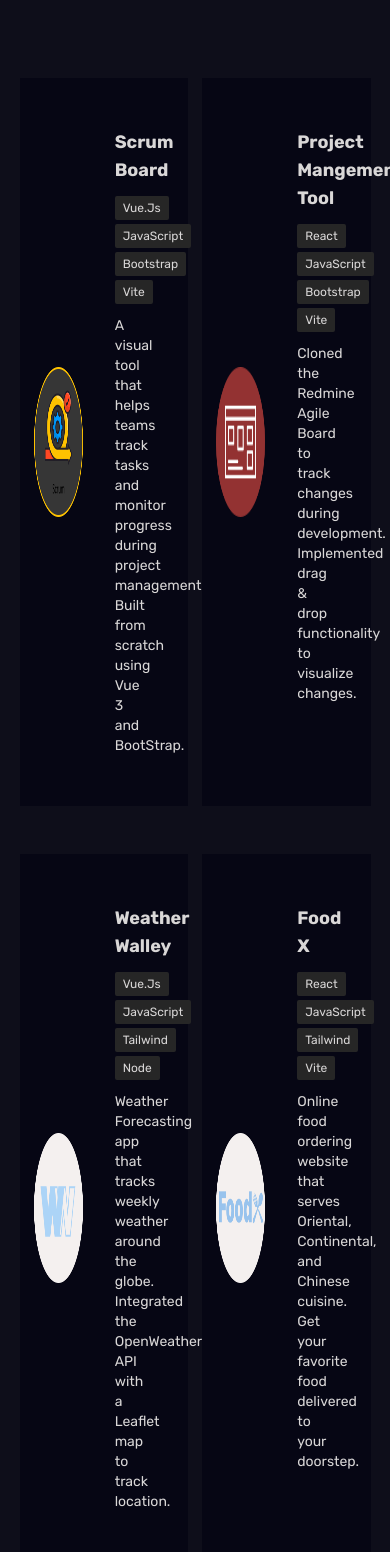
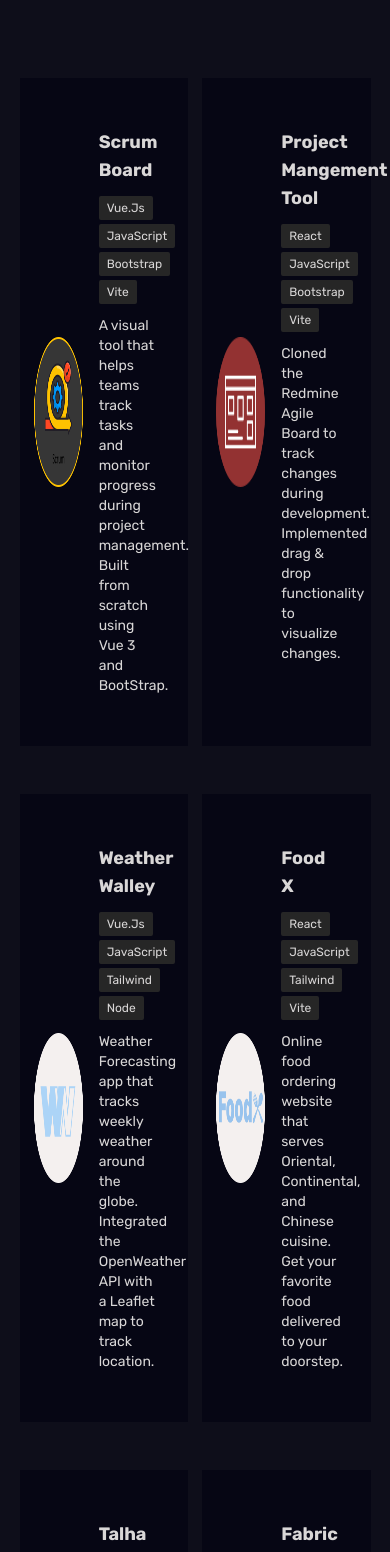
Before and after one commit to talhaiftikhar12549/talhaiftikhar, a React (Vite) app: page / in a window 390 px wide. Shown: the part 3882-5434 px from the top of the page. Built offline with nearby package versions, Linux system fonts and the light colour scheme.

Commit message:
added responsiveness to whole website on normal laptop screen

```diff
--- a/src/components/ContactUs.jsx
+++ b/src/components/ContactUs.jsx
@@ -19,7 +19,7 @@ export default function ContactUs() {
         <>
             <div id="contactUs" className="h-[100%] bg-[#0e0e1a] text-[#d9d7d7] flex flex-col items-center py-10">
 
-                <div className="w-[90%] lg:w-[70%] ">
+                <div className="w-[90%] xl:w-[85%] 2xl:w-[70%] ">
 
                     <div className="py-10 ">
                         <p class=" text-3xl py-2 [#2c2ebf] relative">CONTACT ME. <span className='absolute bg-[#2c2ebf] bottom-0 left-0 h-[2px] w-[100px]'></span></p>
--- a/src/components/Education&Skills.jsx
+++ b/src/components/Education&Skills.jsx
@@ -4,7 +4,7 @@ export default function EducationSkills() {
         <>
             <div id="Education&Skills" className="h-[100%] bg-[#0e0e1a] text-[#d9d7d7] flex flex-col items-center py-10">
 
-                <div className="w-[90%] lg:w-[70%] ">
+                <div className="w-[90%] xl:w-[85%] 2xl:w-[70%] ">
 
                     <div className="py-10 ">
                         <p class=" text-3xl py-2 [#2c2ebf] relative">EDUCATION & SKILLS. <span className='absolute bg-[#2c2ebf] bottom-0 left-0 h-[2px] w-[100px]'></span></p>
--- a/src/components/MyExperience.jsx
+++ b/src/components/MyExperience.jsx
@@ -6,7 +6,7 @@ export default function MyExperience() {
     return (
         <>
             <div id="experience" className="h-[100%] bg-[#0e0e1a] text-[#d9d7d7] flex flex-col items-center py-10">
-                <div className="w-[90%] lg:w-[70%]  ">
+                <div className="w-[90%] xl:w-[85%] 2xl:w-[70%] ">
                     <div className="py-10 ">
                         <p class=" text-3xl py-2 [#2c2ebf] relative">EXPERIENCE. <span className='absolute bg-[#2c2ebf] bottom-0 left-0 h-[2px] w-[100px]'></span></p>
                     </div>
--- a/src/components/ProjectSection.jsx
+++ b/src/components/ProjectSection.jsx
@@ -21,7 +21,7 @@ export default function ProjectSection() {
     return (
         <>
             <div id="projectsSection" className="h-[100%] bg-[#0e0e1a] text-[#d9d7d7] flex flex-col items-center py-10">
-                <div className="w-[90%] lg:w-[70%] ">
+                <div className="w-[90%] xl:w-[85%] 2xl:w-[70%] ">
                     <div className="py-10 ">
                         <p class=" text-3xl py-2 [#2c2ebf] relative">PROJECTS. <span className='absolute bg-[#2c2ebf] bottom-0 left-0 h-[2px] w-[100px]'></span></p>
                     </div>
@@ -57,7 +57,7 @@ export default function ProjectSection() {
                                     <img className="h-[150px] w-[150px]" src={scrumBoard} alt="" />
                                 </div>
 
-                                <div className="w-[65%] py-0 px-8 ">
+                                <div className="w-[65%] py-0 px-4 ">
 
                                     <p className="text-lg font-bold">Scrum Board</p>
 
@@ -89,7 +89,7 @@ export default function ProjectSection() {
                                     <img className="h-[150px] w-[150px]" src={projectmanagement} alt="" />
                                 </div>
 
-                                <div className="w-[65%] py-0 px-8 ">
+                                <div className="w-[65%] py-0 px-4 ">
 
                                     <p className="text-lg font-bold">Project Mangement Tool</p>
 
@@ -130,7 +130,7 @@ export default function ProjectSection() {
                                     <img className="h-[150px] w-[150px]" src={weatherWalley} alt="" />
                                 </div>
 
-                                <div className="w-[65%] py-0 px-8 ">
+                                <div className="w-[65%] py-0 px-4 ">
 
                                     <p className="text-lg font-bold">Weather Walley</p>
 
@@ -162,7 +162,7 @@ export default function ProjectSection() {
                                     <img className="h-[150px] w-[150px]" src={foodxLogo} alt="" />
                                 </div>
 
-                                <div className="w-[65%] py-0 px-8 ">
+                                <div className="w-[65%] py-0 px-4 ">
 
                                     <p className="text-lg font-bold">Food X</p>
 
@@ -205,7 +205,7 @@ export default function ProjectSection() {
                                     <img className="h-[150px] w-[150px]" src={portfolioLogo} alt="" />
                                 </div>
 
-                                <div className="w-[65%] py-0 px-8 ">
+                                <div className="w-[65%] py-0 px-4 ">
 
                                     <p className="text-lg font-bold">Talha Portfolio</p>
 
@@ -237,7 +237,7 @@ export default function ProjectSection() {
                                     <img className="h-[150px] w-[150px]" src={fabricCanvas} alt="" />
                                 </div>
 
-                                <div className="w-[65%] py-0 px-8 ">
+                                <div className="w-[65%] py-0 px-4 ">
 
                                     <p className="text-lg font-bold">Fabric Kitchensink</p>
 
```
